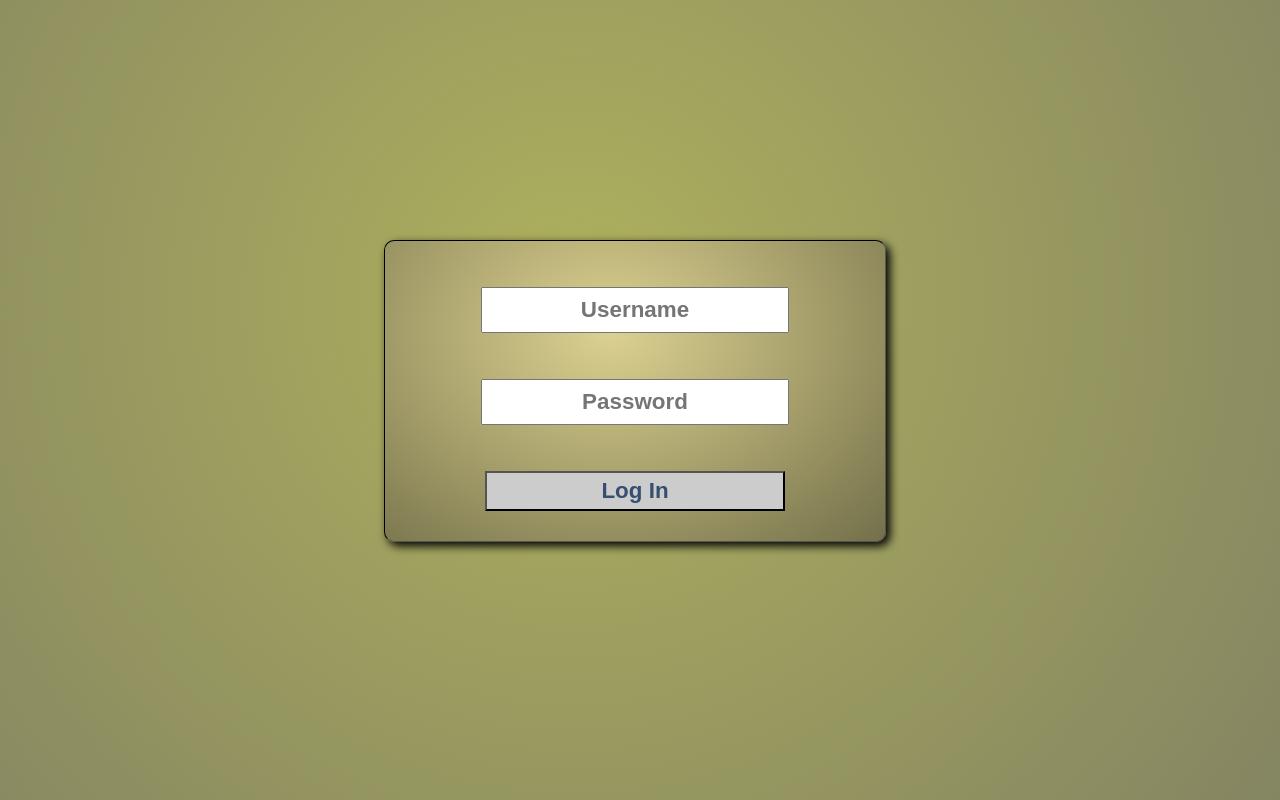
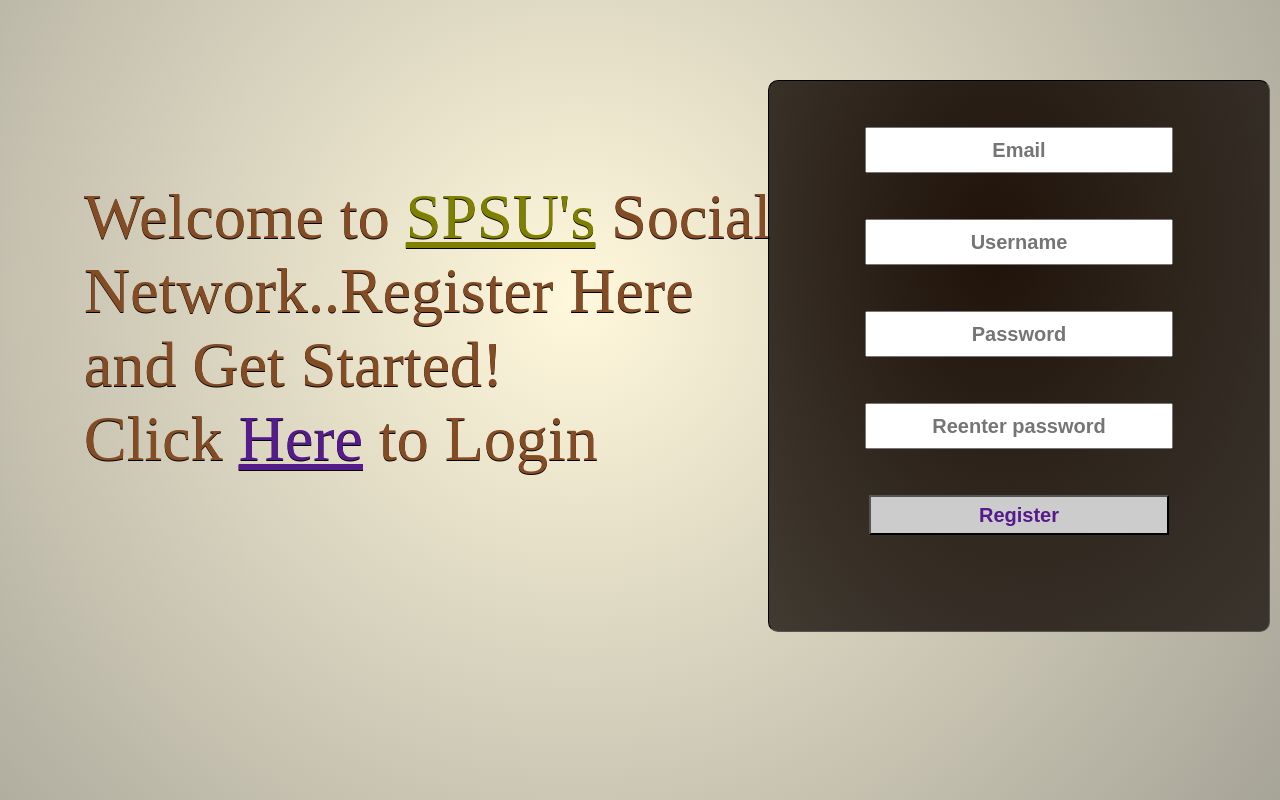
Before and after one commit to aV1rus/Capstone_Project, a Django app: page / in a window 1280 px wide. Run offline with Django 3.2, Linux system fonts and the light colour scheme; parts of the project's set-up code (start-up, migrations or seed data) failed here and were passed over.

Commit message:
Changes: - Fixed some issues regarding registration. -Registration form is working -Login form is working *Needs* Check form validity with Javascript Before submission. Create link from login-page to registration and to password modification.

```diff
--- a/capstone/urls.py
+++ b/capstone/urls.py
@@ -10,10 +10,11 @@ urlpatterns = patterns('',
     # Examples:
     # url(r'^$', 'capstone.views.home', name='home'),
     # url(r'^capstone/', include('capstone.foo.urls')),
-    url(r'^$', 'login.views.connect'),
+    url(r'^$', 'login.views.register'),
     url(r'^login/', include('login.urls')),
     url(r'^home/', include('home.urls')),
     url(r'^logout/', "login.views.disconnect"),
+    url(r'^register/', "login.views.register"),
 
     # Uncomment the admin/doc line below to enable admin documentation:
     # url(r'^admin/doc/', include('django.contrib.admindocs.urls')),
--- a/login/forms.py
+++ b/login/forms.py
@@ -1,6 +1,13 @@
 from django import forms
+from django.contrib.auth.models import User
 from login.models import Profile
 
 class ConnectionForm(forms.Form):
     username = forms.CharField(max_length=30,widget=forms.TextInput(attrs={'placeholder':'Username'}), label="")
     password = forms.CharField(max_length=30, widget=forms.PasswordInput(attrs={'placeholder':'Password'}),label="")
+
+class RegistrationForm(forms.Form):
+    email = forms.EmailField(max_length=30, label="", widget=forms.TextInput(attrs={'placeholder':'Email'}))
+    username = forms.CharField(max_length=30, widget=forms.TextInput(attrs={'placeholder':'Username'}), label="")
+    password = forms.CharField(max_length=30, widget=forms.PasswordInput(attrs={'placeholder':'Password'}),label="")
+    password_confirm = forms.CharField(max_length=30, widget=forms.PasswordInput(attrs={'placeholder':'Reenter password'}),label="")
--- a/login/views.py
+++ b/login/views.py
@@ -1,5 +1,6 @@
 from django.shortcuts import render,redirect
-from login.forms import ConnectionForm
+from login.forms import ConnectionForm, RegistrationForm
+from login.models import Profile
 from django.contrib.auth import authenticate,login,logout
 from django.contrib.auth.models import User
 from django.core.urlresolvers import reverse
@@ -32,3 +33,35 @@ def connect(request):
     else:
         form = ConnectionForm()
     return render(request, "login/login.html", locals())
+
+def register(request):
+    error = False
+    message = ""
+    if request.method == 'POST':
+        form = RegistrationForm(request.POST)
+        if form.is_valid() and form.cleaned_data['password'] == form.cleaned_data['password_confirm']:
+            complete = True
+            username = form.cleaned_data['username']
+            email = form.cleaned_data['email']
+            password = form.cleaned_data['password']
+
+            user = User.objects.filter(email = email)
+            user2 = User.objects.filter(username = username)
+
+            if user:
+                message = "Email address already in use"
+                error = True
+            elif user2:
+                message = "Username already in use"
+                error = True
+            else:
+                user3 = User.objects.create_user(username, email, password)
+                Profile(user=user3).save()
+                return redirect("login.views.connect")
+
+        else:
+            error = True
+            message = "Fields incomplete."
+    else:
+        form = RegistrationForm()
+    return render(request, "login/register.html", locals())
--- a/static/css/mainStyle.css
+++ b/static/css/mainStyle.css
@@ -1,10 +1,42 @@
-#logSection
+html
+{
+
+        background-image: -webkit-radial-gradient(45% 30%,ellipse, #FFF8DC 0%,rgba(0,0,0,.6) 150%);
+        background-image: -moz-radial-gradient(40% 30%,ellipse, #FFF8DC 0%,rgba(0,0,0,.6) 150%);
+        background-repeat:repeat-y;
+        background-size: 100% 1000px;
+}
+
+.welcome
+{
+    position:absolute;
+    top:20%;
+    left:5%;
+    width:700px;
+    height:300px;
+    padding:20px;
+    color:#834C24;
+    text-shadow:0 1px .5px black;
+    font-size: 48pt;
+    display: inline-block;
+
+}
+.welcome a
+{
+    color:#551a8b;
+    transition-delay:.1s;
+    transition-duration:.5s;
+}
+.welcome a:hover
+{
+    color:darkred;
+}
+#login_section,#registration_section
 {
     width:500px;
     height:300px;
     margin:auto;
     border:inset 1px black;
-    box-shadow: 4px 4px 10px black;
     border-radius:10px;
     position:absolute;
     top:30%;
@@ -12,39 +44,38 @@
     color:white;
     text-shadow: 0 -2px 4px white;
     text-align:center ;
-    background-image: -webkit-radial-gradient(45% 30%,ellipse, #DCD191 0%,rgba(0,0,0,.6) 150%);
-    background-image: -moz-radial-gradient(40% 30%,ellipse, #DCD191 0%,rgba(0,0,0,.6) 150%);
+    background-image: -webkit-radial-gradient(45% 30%,ellipse, #1F1209 0%,rgba(0,0,0,.6) 150%);
+    background-image: -moz-radial-gradient(40% 30%,ellipse, #1F1209 0%,rgba(0,0,0,.6) 150%);
     background-repeat:no-repeat;
+}
+#registration_section
+{
+    height: 550px;
+    top:10%;
+    left:60%;
+}
 
-}
 input
 {
     outline: none;
     width:300px;
     margin-top:30px;
     height:40px;
-    font-size: 1.4em;
+    font-size:15pt;
     font-weight: bold;
-    color:#354E71;
+    color:#834C24;
     transition-delay:.1s;
     transition-duration:.5s;
     text-align: center;
 }
 input[type= 'submit']
 {
-    color:#354E71;
+    color:#551a8b;
     background-color:#CCC;
 }
 input:focus
 {
     box-shadow: 2px 4px 5px #D3A46E;
-}
-html{
-
-        background-image: -webkit-radial-gradient(45% 30%,ellipse, #AEB05D 0%,rgba(0,0,0,.6) 150%);
-        background-image: -moz-radial-gradient(40% 30%,ellipse, #AEB05D 0%,rgba(0,0,0,.6) 150%);
-        background-repeat:no-repeat;
-        background-size: 100% 1000px;
 }
 .errorlist
 {
@@ -52,8 +83,9 @@ html{
 }
 .login_error
 {
-    color:white;
-    background-color: darkred;
-    text-shadow: 0 -1px 4px black;
-    margin:3px;
+    /*position: absolute;*/
+    font-size: 32pt;
+    text-align: center;
+    text-shadow: 0 1px 1px black;
+    color:#834C24;
 }
--- a/templates/base.html
+++ b/templates/base.html
@@ -16,6 +16,7 @@
 </head>
 
 <body>
+
 {% block content %}
 
 {% endblock %}
--- a/templates/home/home.html
+++ b/templates/home/home.html
@@ -1,8 +1,9 @@
 {% extends "base.html" %}
 {% block title %}
+    Welcome {{ request.user.username }}
 {% endblock %}
 {% block content %}
 
-    {{ request.user.first_name}}
+
 
 {% endblock %}
--- a/templates/login/login.html
+++ b/templates/login/login.html
@@ -3,15 +3,17 @@
 {% block content %}
 
 
-    <section id="logSection">
+    <section id="login_section">
         <form action='{% url "login.views.connect" %}' method='post'>
             {% csrf_token %}
             {{ form.as_p }}
             <input type='submit' value='Log In' />
         </form>
+
+    </section>
+
     {% if error %}
     <h5 class ="login_error">{{ message }}</h5>
     {% endif %}
-    </section>
 
 {%  endblock %}
--- /dev/null
+++ b/templates/login/register.html
@@ -0,0 +1,23 @@
+{% extends "base.html" %}
+{% load static %}
+
+{% block content %}
+
+    <article class = "welcome">
+     Welcome to <a href = "http://www.spsu.edu" style = "color:olive;" >SPSU's</a> Social Network..Register Here and Get Started!<br/>
+
+    Click <a href="{% url "login.views.connect" %}"> Here</a> to Login
+
+    </article>
+    <section id = "registration_section">
+        <form action = "" method = "POST">
+        {% csrf_token %}
+        {{ form.as_p }}
+        <input type="submit" value="Register">
+        </form>
+   </section>
+    {% if error %}
+
+        {{ message }}
+    {% endif %}
+{% endblock %}
```
Also changed, not shown: static/images/spsu_logo.jpg (added).
